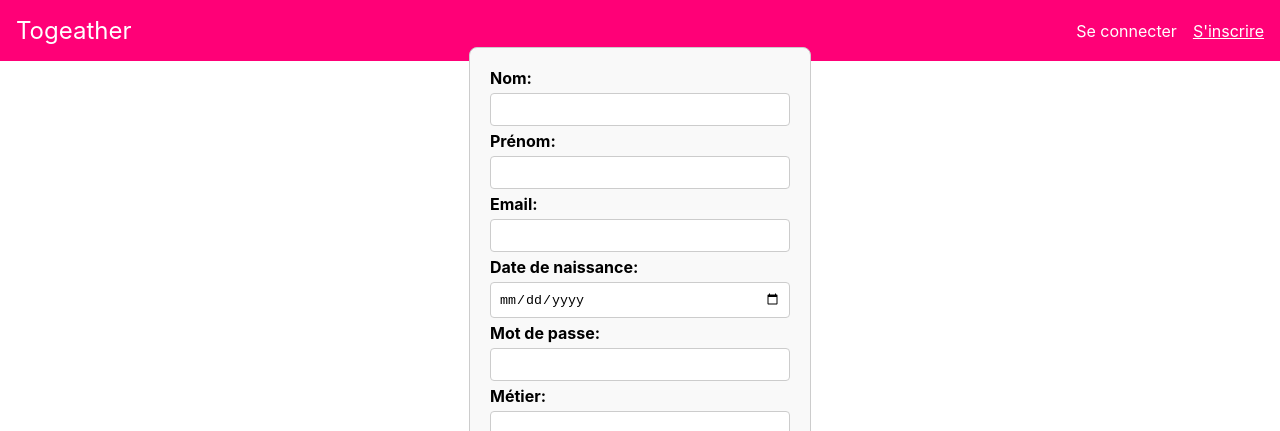
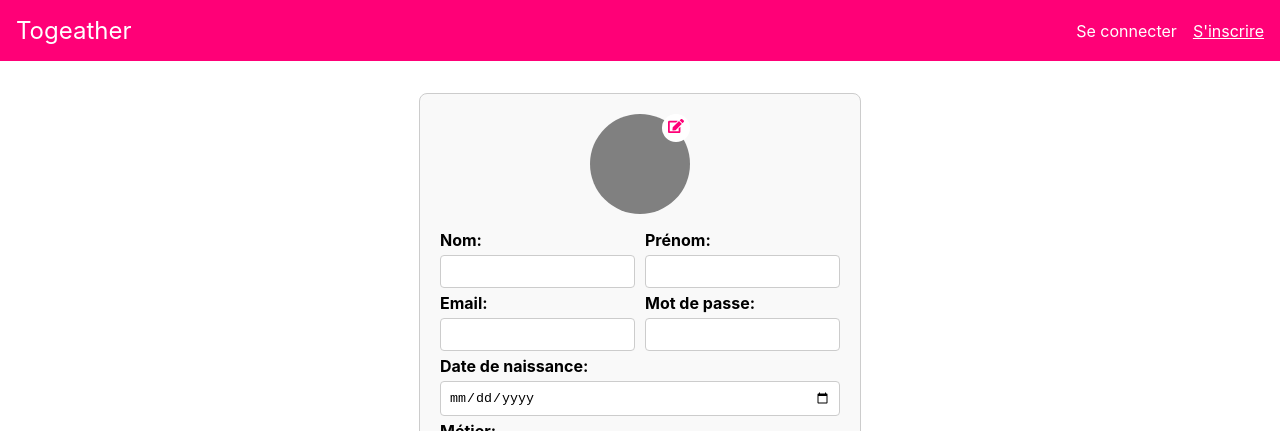
Before and after one commit to drifyoussef/Togeather, a React (Create React App) app in the folder front/: page /auth/register in a window 1280 px wide. Shown: the top 431 px of the page. Built offline with nearby package versions, Linux system fonts and the light colour scheme; no server answers.

Commit message:
Register add image in frontend (need base64 to implement it in db and backend)

```diff
--- a/front/src/components/Home/Home.css
+++ b/front/src/components/Home/Home.css
@@ -15,6 +15,28 @@
     -webkit-border-radius: 70px;
     border-radius: 70px;
     transition: transform 0.3s ease;
+}
+
+.circle:hover{
+    cursor: pointer;
+    transform: scale(1.07);
+}
+
+.circle-match {
+    width: 100px;
+    height: 100px;
+    display: flex;
+    align-items: center;
+    justify-content: center;
+    -moz-border-radius: 70px;
+    -webkit-border-radius: 70px;
+    border-radius: 70px;
+    transition: transform 0.3s ease;
+}
+
+.circle-match:hover{
+    cursor: pointer;
+    transform: scale(1.07);
 }
 
 .user-image {
@@ -82,11 +104,6 @@
     color: #fff;
 }
 
-.circle:hover{
-    cursor: pointer;
-    transform: scale(1.07);
-}
-
 .circle:hover .icon-category {
     animation: rotate360 0.5s ease-in-out;
 }
--- a/front/src/components/Home/Home.tsx
+++ b/front/src/components/Home/Home.tsx
@@ -220,7 +220,7 @@ export default function Home() {
         <p className="p-match">Mes matchs</p>
         <div className="parent">
           <div className="div1">
-            <div className="circle">
+            <div className="circle-match">
               {mutualMatches.length > 0 ? (
                 mutualMatches.map((user:any) => (
                   <div
--- a/front/src/components/Register/Register.css
+++ b/front/src/components/Register/Register.css
@@ -2,13 +2,13 @@
   display: flex;
   justify-content: center;
   align-items: center;
-    height: calc(100vh - 64px);
+  margin-top: 32px;
 }
 
-  form {
+.register-form {
   display: flex;
   flex-direction: column;
-    width: 300px;
+  width: 400px;
   padding: 20px;
   border: 1px solid #ccc;
   border-radius: 8px;
@@ -116,5 +116,57 @@
 
 .passionContainer{
   display: flex;
+  flex-wrap: wrap;
   gap: 8px;
 }
+
+.name-firstname-div, .email-password-div{
+  display: flex;
+  place-content: space-between;
+}
+
+.user-image{
+  display: flex;
+  justify-content: center;
+  align-items: center;
+  background-color: gray;
+  width: 100px;
+  height: 100px;
+  border-radius: 50%;
+  margin-bottom: 16px;
+  align-self: center;
+  position: relative; /* Add this */
+}
+
+.user-img {
+  width: 100%;
+  height: 100%;
+  border-radius: 50%;
+  object-fit: cover;
+}
+
+.edit-button-container {
+  position: absolute;
+  top: 0;
+  right: 0;
+  background-color: white;
+  border-radius: 50%;
+  padding: 4px;
+  cursor: pointer;
+  width: 20px;
+  height: 20px;
+  text-align: center;
+  transition: background-color 0.3s ease;
+}
+
+.edit-button {
+  color: #FF0077;
+  transition: color 0.3s ease;
+}
+
+.edit-button-container:hover {
+  background-color: #FF0077;
+  .edit-button {
+    color: white;
+  }
+}
--- a/front/src/components/Register/Register.tsx
+++ b/front/src/components/Register/Register.tsx
@@ -1,8 +1,14 @@
-import React, { useState, useCallback, ChangeEvent, KeyboardEvent } from "react";
+import React, {
+  useState,
+  useCallback,
+  ChangeEvent,
+  KeyboardEvent,
+} from "react";
 import { useNavigate } from "react-router-dom";
 import { registerUser } from "../../services/userService";
 import "./Register.css";
 import { RxCross2 } from "react-icons/rx";
+import { FaEdit } from "react-icons/fa";
 
 const Register: React.FC = () => {
   const [name, setName] = useState<string>("");
@@ -17,6 +23,8 @@ const Register: React.FC = () => {
   const [job, setJob] = useState<string>("");
   const [inputValue, setInputValue] = useState<string>("");
   const [passions, setPassions] = useState<string[]>([]);
+  const [imageUrl, setImageUrl] = useState<string>(""); // Add state for image URL
+  const [imageFile, setImageFile] = useState<File | null>(null); // Add state for image file
   const navigate = useNavigate();
 
   const calcAge = useCallback((birthdate: string): number => {
@@ -24,7 +32,10 @@ const Register: React.FC = () => {
     const birthDate = new Date(birthdate);
     let age = today.getFullYear() - birthDate.getFullYear();
     const monthDiff = today.getMonth() - birthDate.getMonth();
-    if (monthDiff < 0 || (monthDiff === 0 && today.getDate() < birthDate.getDate())) {
+    if (
+      monthDiff < 0 ||
+      (monthDiff === 0 && today.getDate() < birthDate.getDate())
+    ) {
       age--;
     }
     return age;
@@ -44,6 +55,7 @@ const Register: React.FC = () => {
       preferredGender,
       passions,
       favoriteCategory,
+      imageFile,
     };
 
     try {
@@ -78,9 +90,34 @@ const Register: React.FC = () => {
     setPassions(passions.filter((p) => p !== passion));
   };
 
+  const handleEditClick = () => {
+    const fileInput = document.createElement("input");
+    fileInput.type = "file";
+    fileInput.accept = "image/*";
+    fileInput.onchange = (e: any) => {
+      const file = e.target.files[0];
+      if (file) {
+        setImageFile(file); // Set image file
+        const reader = new FileReader();
+        reader.onload = (e: any) => {
+          setImageUrl(e.target.result);
+        };
+        reader.readAsDataURL(file);
+      }
+    };
+    fileInput.click();
+  };
+
   return (
     <div className="div-register">
-      <form id="userForm" onSubmit={handleSubmit}>
+      <form id="userForm" className="register-form" onSubmit={handleSubmit}>
+        <div className="user-image">
+          {imageUrl && <img src={imageUrl} alt="User" className="user-img" />}
+          <div className="edit-button-container" onClick={handleEditClick}>
+            <FaEdit className="edit-button" />
+          </div>
+        </div>
+        <div className="name-firstname-div">
           <label>
             Nom:
             <input
@@ -101,6 +138,8 @@ const Register: React.FC = () => {
               required
             />
           </label>
+        </div>
+        <div className="email-password-div">
           <label>
             Email:
             <input
@@ -112,22 +151,23 @@ const Register: React.FC = () => {
             />
           </label>
           <label>
+            Mot de passe:
+            <input
+              type="password"
+              name="password"
+              value={password}
+              onChange={(e) => setPassword(e.target.value)}
+              required
+            />
+          </label>
+        </div>
+        <label>
           Date de naissance:
           <input
             type="date"
             name="age"
             value={birthdate}
             onChange={(e) => setBirthdate(e.target.value)}
-            required
-          />
-        </label>
-        <label>
-          Mot de passe:
-          <input
-            type="password"
-            name="password"
-            value={password}
-            onChange={(e) => setPassword(e.target.value)}
             required
           />
         </label>
@@ -150,7 +190,9 @@ const Register: React.FC = () => {
             onChange={(e) => setFavoriteCategory(e.target.value)}
             required
           >
-            <option value="">--Veuillez choisir votre catégorie préférée--</option>
+            <option value="">
+              --Veuillez choisir votre catégorie préférée--
+            </option>
             <option value="Asiatique">Asiatique</option>
             <option value="Pizza">Pizza</option>
             <option value="Poulet">Poulet</option>
@@ -173,7 +215,8 @@ const Register: React.FC = () => {
           {passions.map((passion, index) => (
             <div key={index} className="passionTag">
               {passion}
-              <span className="remove" onClick={() => removePassion(passion)}><RxCross2 />
+              <span className="remove" onClick={() => removePassion(passion)}>
+                <RxCross2 />
               </span>
             </div>
           ))}
```
Also changed, not shown: 1 other file (tests, documents, lock files or other folders). Lines whose indentation alone changed are shown as unchanged.
